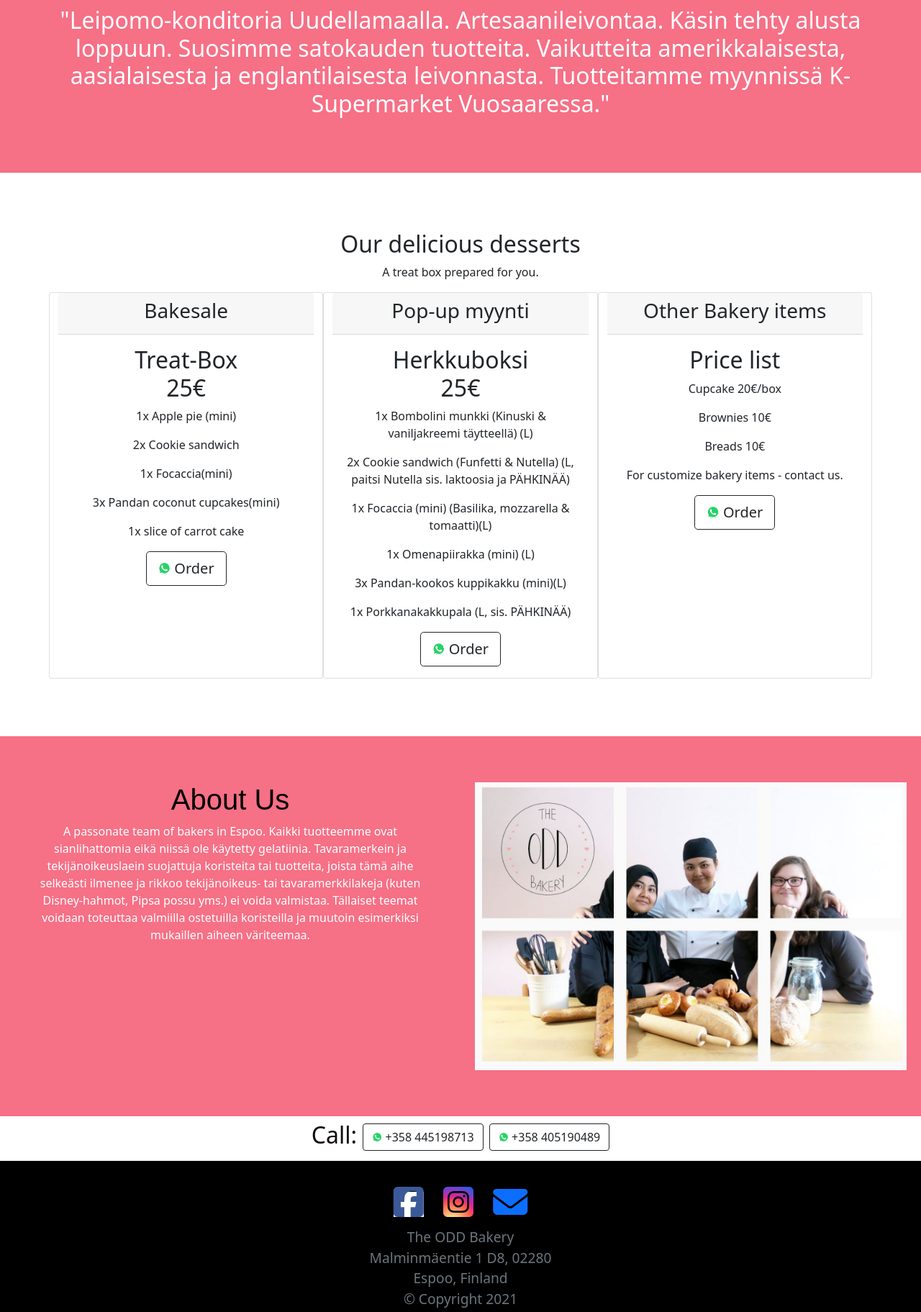
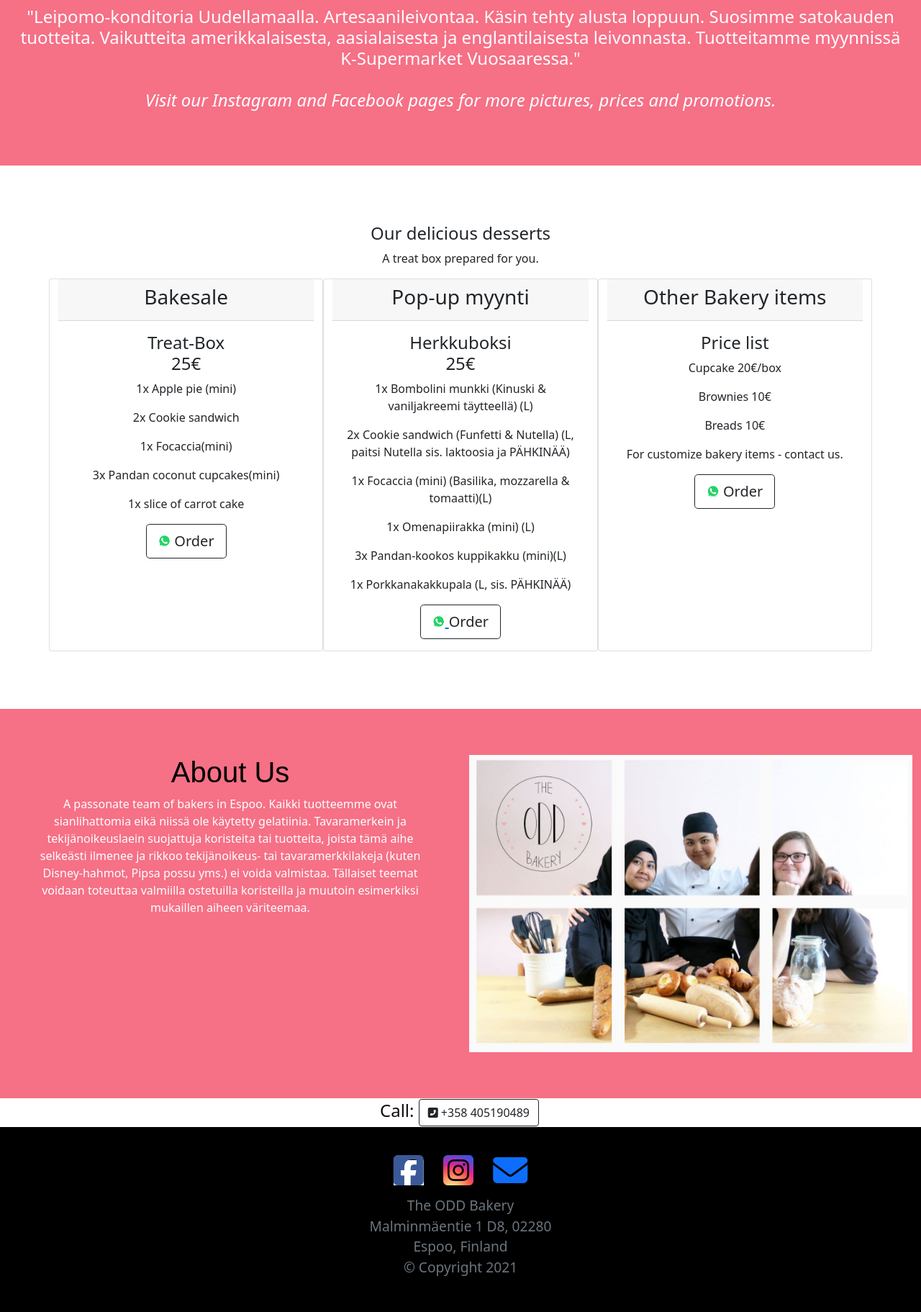
Before and after one commit to anupneps/anupneps.github.io, a plain HTML site: page index.html in a window 1280 px wide. Shown: the part 955-2778 px from the top of the page at 72% size. Drawn offline with nearby package versions, Linux system fonts and the light colour scheme.

Commit message:
Add files via upload

```diff
--- a/css/style.css
+++ b/css/style.css
@@ -7,8 +7,7 @@ background-color: black;
 }
 
 .navbar{
-  background-color: white;
-  align-items:flex-end;
+align-items:flex-end;
 }
 
 h1{
@@ -106,10 +105,28 @@ footer{
 .call{
   color: #110b0a;
   background-color: white;
-  padding: 0.5%;
+  text-align: center;
+
 }
 .slide-text{
   color: #110b0a;
   text-align:right;
 
 }
+
+.call-btn{
+ margin: 1px 3px 1px 0;
+ justify-items:center;
+
+}
+
+h2{
+  font-size: 1.5rem;
+}
+
+.nav-text{
+  font-size: bold;
+  font-style: italic;
+
+
+}
--- a/index.html
+++ b/index.html
@@ -21,20 +21,22 @@
   <!--Navigation-->
 
   <section id="header">
-    <nav class="navbar navbar-expand-lg navbar-light ">
+    <nav class="navbar navbar-expand-lg navbar-light bg-light">
       <div class="container-fluid">
         <a class="navbar-brand" href="#">
           <img src="images/logo.JPG" alt="" width="100" height="100"> </a>
+
         <button class="navbar-toggler" type="button" data-bs-toggle="collapse" data-bs-target="#navbarNavAltMarkup"
           aria-controls="navbarNavAltMarkup" aria-expanded="false" aria-label="Toggle navigation">
           <span class="navbar-toggler-icon"></span>
         </button>
+
         <div class="collapse navbar-collapse" id="navbarNavAltMarkup">
           <div class="navbar-nav">
             <a class="nav-link active" aria-current="page" href="#">Home</a>
             <a class="nav-link" href="#products">Our products</a>
             <a class="nav-link" href="#about-us">About Us</a>
-            <a class="nav-link" href="#">Order</a>
+            <a class="nav-link" href="#about-us">Order</a>
           </div>
         </div>
       </div>
@@ -56,21 +58,12 @@
       <div class="carousel-inner">
         <div class="carousel-item active">
           <img src="images/cupcake1.jpg" class="d-block w-100" alt="...">
-          <div class="carousel-caption d-none d-md-block">
-            <h3 class="slide-text">Visit our Instagram & Facebook page <br> for more pictures, <br> products and promotions. </h3>
-          </div>
         </div>
         <div class="carousel-item">
           <img src="images/cake.jpg" class="d-block w-100" alt="">
-          <div class="carousel-caption d-none d-md-block">
-            <h3 class="slide-text">Visit our Instagram & Facebook page <br> for more pictures, <br> products and promotions. </h3>
-          </div>
         </div>
         <div class="carousel-item">
           <img src="images/brownie.jpg" class="d-block w-100" alt="">
-          <div class="carousel-caption d-none d-md-block">
-            <h3 class="slide-text">Visit our Instagram & Facebook page <br> for more pictures, <br> products and promotions. </h3>
-          </div>
         </div>
       </div>
       <button class="carousel-control-prev" type="button" data-bs-target="#carouselExampleIndicators"
@@ -111,7 +104,7 @@
       <div class=" about">
         <h2>"Leipomo-konditoria Uudellamaalla. Artesaanileivontaa. Käsin tehty alusta loppuun. Suosimme satokauden
           tuotteita. Vaikutteita amerikkalaisesta, aasialaisesta ja englantilaisesta leivonnasta. Tuotteitamme myynnissä
-          K-Supermarket Vuosaaressa."</h2>
+          K-Supermarket Vuosaaressa." <br><br><span class="nav-text"> Visit our Instagram and Facebook pages for more pictures, prices and promotions.</span></h2>
       </div>
     </div>
   </section>
@@ -152,7 +145,7 @@
         <p>3x Pandan-kookos kuppikakku (mini)(L)
         </p>
         <p>1x Porkkanakakkupala (L, sis. PÄHKINÄÄ)</p>
-        <button type="button" class="btn btn-block btn-lg btn-outline-dark"> <i class="fab fa-whatsapp"></i> Order</button>
+        <a href="https://wa.me/358445198713"><button type="button" class="btn btn-block btn-lg btn-outline-dark" > <i class="fab fa-whatsapp"></i> </a> Order</button></a>
 
       </div>
     </div>
@@ -185,17 +178,16 @@
             Tavaramerkein ja tekijänoikeuslaein suojattuja koristeita tai tuotteita, joista tämä aihe selkeästi ilmenee ja rikkoo tekijänoikeus- tai tavaramerkkilakeja (kuten Disney-hahmot, Pipsa possu yms.) ei voida valmistaa. Tällaiset teemat voidaan toteuttaa valmiilla ostetuilla koristeilla ja muutoin esimerkiksi mukaillen aiheen väriteemaa.</p>
         </div>
         <div class="col-lg-6">
-          <img src="images/team.JPG" alt="team" width="600px" height="400px" >
+          <img src="images/team.JPG" alt="team" class="d-block w-100" >
         </div>
       </div>
     </div>
   </section>
 
-  <div class="call text-center">
-    <h2>Call: <button type="button" class=" call-btn btn btn-outline-dark"><i class="fab fa-whatsapp"></i> +358 445198713</button>
+  <div class="call">
+    <h2>Call:
       <a href="tel: +358 405190489">
-        <button type="button" class="call-btn btn btn-outline-dark"><i class="fab fa-whatsapp"></i> +358 405190489</button>
-    </h2></a>
+        <button type="button" class="call-btn btn btn-outline-dark"><i class="fas fa-phone-square-alt"></i> +358 405190489</button></h2></a>
   </div>
 
   <!--Footer-->
```
